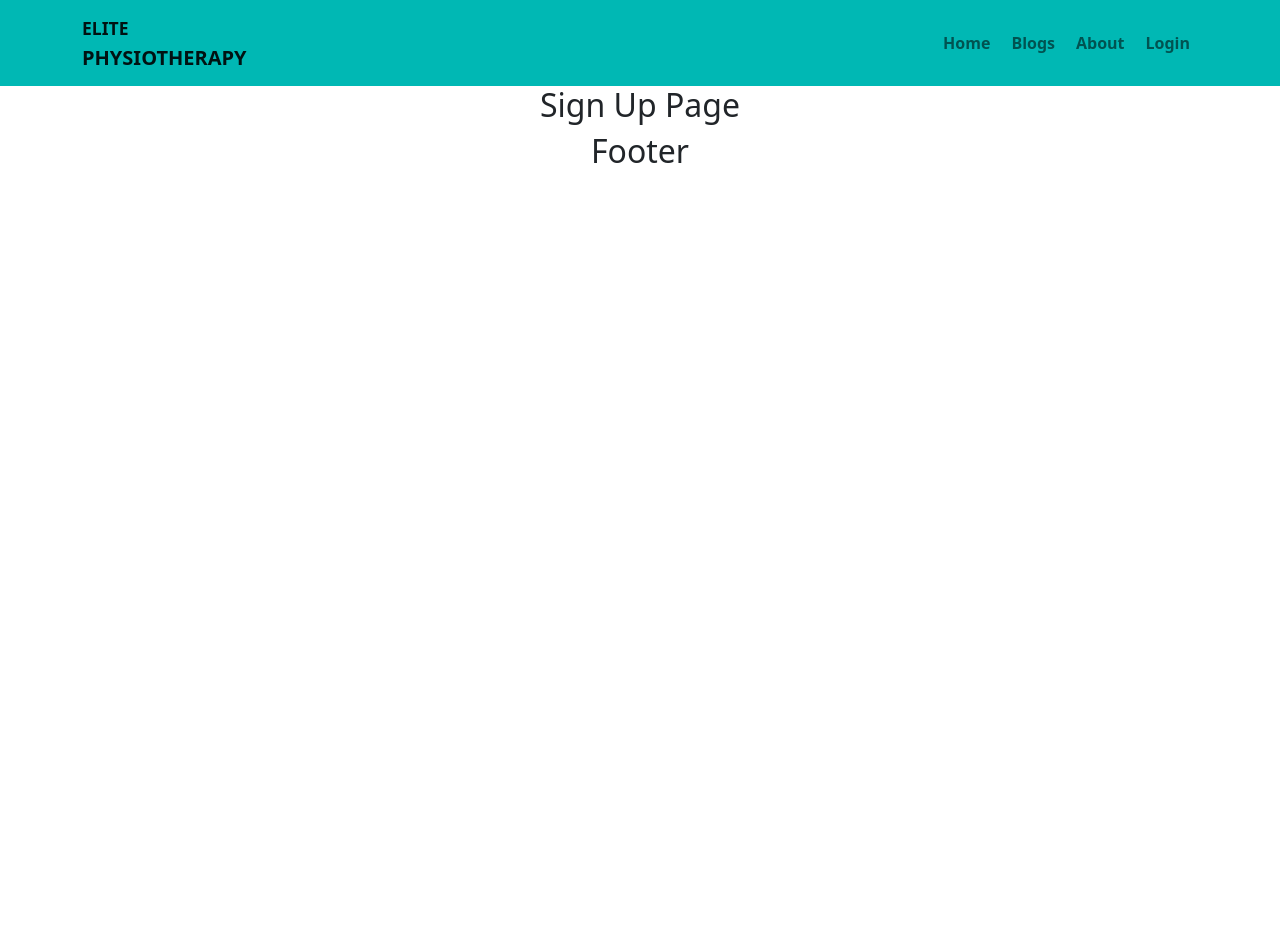
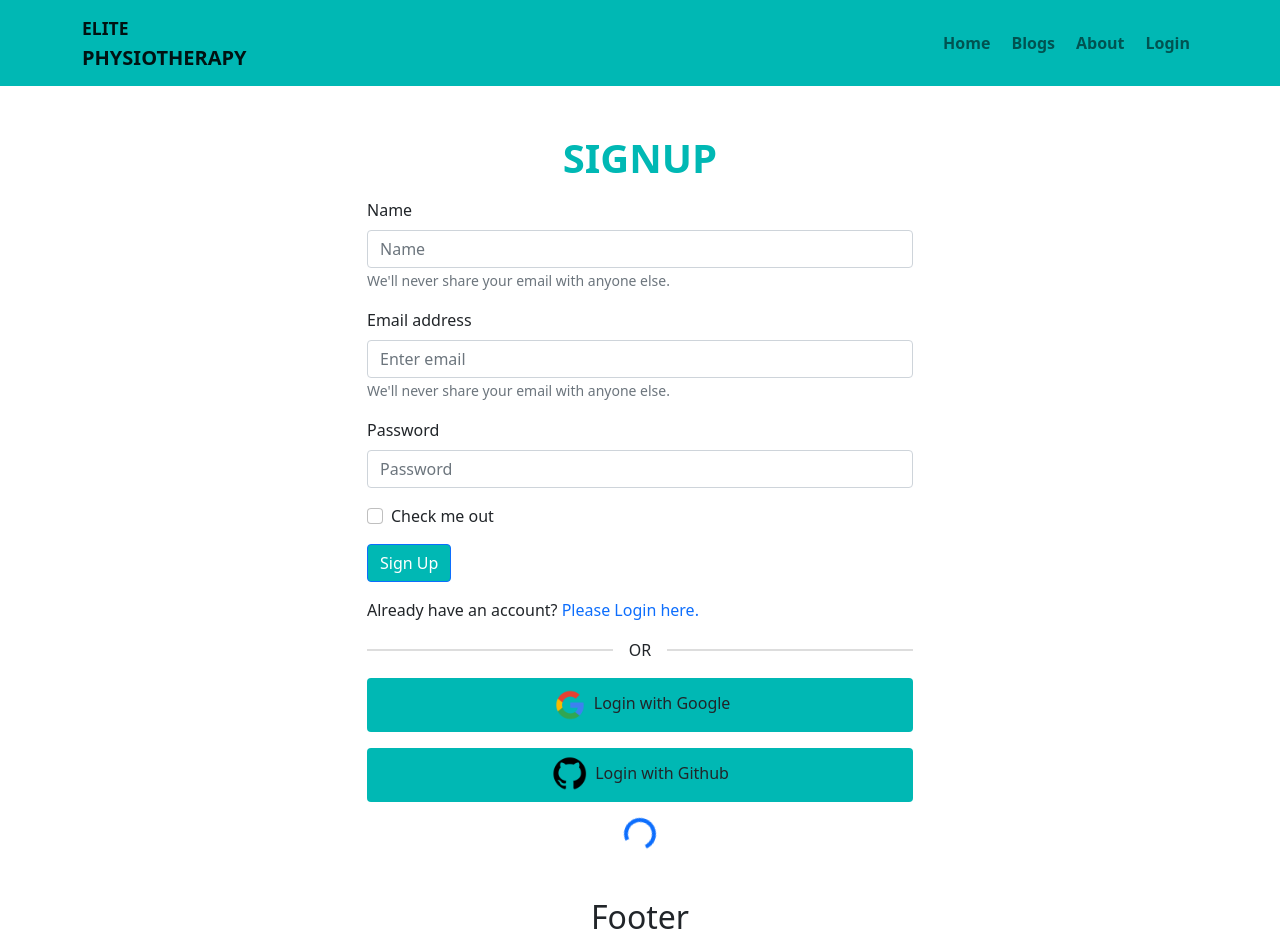
Before and after one commit to Ramash3828/elite-physiotherapy-center, a React (Create React App) app: page /signup in a window 1280 px wide. Before the commit the page ends 800 px from the top, so only its background shows below. Built offline with nearby package versions, Linux system fonts and the light colour scheme.

Commit message:
signup page create

```diff
--- a/src/App.css
+++ b/src/App.css
@@ -36,3 +36,8 @@
         transform: rotate(360deg);
     }
 }
+button {
+    background-color: #00b8b4 !important;
+    border: none;
+    outline: none;
+}
--- /dev/null
+++ b/src/Components/Loading/Loading.js
@@ -0,0 +1,16 @@
+import React from "react";
+import { Spinner } from "react-bootstrap";
+import "./Loading.css";
+
+const Loading = () => {
+    return (
+        <div
+            height="300px"
+            className="w-100 d-flex justify-content-center align-items-center"
+        >
+            <Spinner animation="border" variant="primary" />
+        </div>
+    );
+};
+
+export default Loading;
--- a/src/Components/Login/Login.js
+++ b/src/Components/Login/Login.js
@@ -2,6 +2,7 @@
 import React, { useState } from "react";
 import { Form, Button } from "react-bootstrap";
 import { Link } from "react-router-dom";
+import SocialComponent from "../SocialComponent/SocialComponent";
 import "./Login.css";
 
 const Login = () => {
@@ -27,13 +28,6 @@ const Login = () => {
                         validated={validated}
                         onSubmit={handleLogin}
                     >
-                        <Form.Group className="mb-3" controlId="formBasicName">
-                            <Form.Label>Name</Form.Label>
-                            <Form.Control type="text" placeholder="Name" />
-                            <Form.Text className="text-muted">
-                                We'll never share your email with anyone else.
-                            </Form.Text>
-                        </Form.Group>
                         <Form.Group className="mb-3" controlId="formBasicEmail">
                             <Form.Label>Email address</Form.Label>
                             <Form.Control
@@ -57,9 +51,22 @@ const Login = () => {
                         </Form.Group>
                         <Form.Group
                             className="mb-3"
+                            controlId="formBasicConPassword"
+                        >
+                            <Form.Label>Password</Form.Label>
+                            <Form.Control
+                                type="password"
+                                placeholder="Confirm-Password"
+                            />
+                        </Form.Group>
+                        <Form.Group
+                            className="mb-3"
                             controlId="formBasicCheckbox"
                         >
-                            <Form.Check type="checkbox" label="Check me out" />
+                            <Form.Check
+                                type="checkbox"
+                                label="Terms adn Conditions."
+                            />
                         </Form.Group>
                         <Button variant="primary" type="submit">
                             Login
@@ -71,6 +78,7 @@ const Login = () => {
                             </Link>
                         </p>
                     </Form>
+                    <SocialComponent></SocialComponent>
                 </div>
             </div>
         </div>
--- a/src/Components/SignUp/SignUp.js
+++ b/src/Components/SignUp/SignUp.js
@@ -1,10 +1,80 @@
-import React from "react";
+import React, { useState } from "react";
+import { Button, Form } from "react-bootstrap";
+import { Link } from "react-router-dom";
+import Loading from "../Loading/Loading";
+import SocialComponent from "../SocialComponent/SocialComponent";
 import "./SignUp.css";
 
 const SignUp = () => {
+    const [validated, setValidated] = useState(false);
+    const handleLogin = (event) => {
+        const form = event.currentTarget;
+        if (form.checkValidity() === false) {
+            event.preventDefault();
+            event.stopPropagation();
+        }
+
+        setValidated(true);
+    };
     return (
-        <div>
-            <h2>Sign Up Page</h2>
+        <div className="container d-block mx-auto text-start py-5">
+            <h2 className="mb-3 text-center login-title">SIGNUP</h2>
+            <div className="row">
+                <div className="col-md-6 offset-md-3">
+                    <Form
+                        className="w-100"
+                        noValidate
+                        validated={validated}
+                        onSubmit={handleLogin}
+                    >
+                        <Form.Group className="mb-3" controlId="formBasicName">
+                            <Form.Label>Name</Form.Label>
+                            <Form.Control type="text" placeholder="Name" />
+                            <Form.Text className="text-muted">
+                                We'll never share your email with anyone else.
+                            </Form.Text>
+                        </Form.Group>
+                        <Form.Group className="mb-3" controlId="formBasicEmail">
+                            <Form.Label>Email address</Form.Label>
+                            <Form.Control
+                                type="email"
+                                placeholder="Enter email"
+                            />
+                            <Form.Text className="text-muted">
+                                We'll never share your email with anyone else.
+                            </Form.Text>
+                        </Form.Group>
+
+                        <Form.Group
+                            className="mb-3"
+                            controlId="formBasicPassword"
+                        >
+                            <Form.Label>Password</Form.Label>
+                            <Form.Control
+                                type="password"
+                                placeholder="Password"
+                            />
+                        </Form.Group>
+                        <Form.Group
+                            className="mb-3"
+                            controlId="formBasicCheckbox"
+                        >
+                            <Form.Check type="checkbox" label="Check me out" />
+                        </Form.Group>
+                        <Button variant="primary" type="submit">
+                            Sign Up
+                        </Button>
+                        <p className="my-3">
+                            Already have an account?{" "}
+                            <Link className="text-decoration-none" to="/login">
+                                Please Login here.
+                            </Link>
+                        </p>
+                    </Form>
+                    <SocialComponent></SocialComponent>
+                    <Loading></Loading>
+                </div>
+            </div>
         </div>
     );
 };
--- /dev/null
+++ b/src/Components/SocialComponent/SocialComponent.css
@@ -0,0 +1,5 @@
+.line {
+    width: 50%;
+    background-color: #ddd;
+    height: 2px;
+}
--- /dev/null
+++ b/src/Components/SocialComponent/SocialComponent.js
@@ -0,0 +1,28 @@
+import React from "react";
+import "./SocialComponent.css";
+import googleImg from "../../images/google.png";
+import githubImg from "../../images/github.png";
+
+const SocialComponent = () => {
+    return (
+        <>
+            <div className="d-flex justify-content-center align-items-center">
+                <div className="line"></div>
+                <p className="m-0 px-3">OR</p>
+                <div className="line"></div>
+            </div>
+            <button className="btn w-100 my-3">
+                <img width={40} src={googleImg} alt="" />
+                {"  "}
+                Login with Google
+            </button>
+            <button className="btn w-100 mb-3">
+                <img width={40} src={githubImg} alt="" />
+                {"  "}
+                Login with Github
+            </button>
+        </>
+    );
+};
+
+export default SocialComponent;
```
Also changed, not shown: src/Components/Loading/Loading.css (added), src/Firebase.init.js (added), src/images/github.png. Lines whose indentation alone changed are shown as unchanged.
